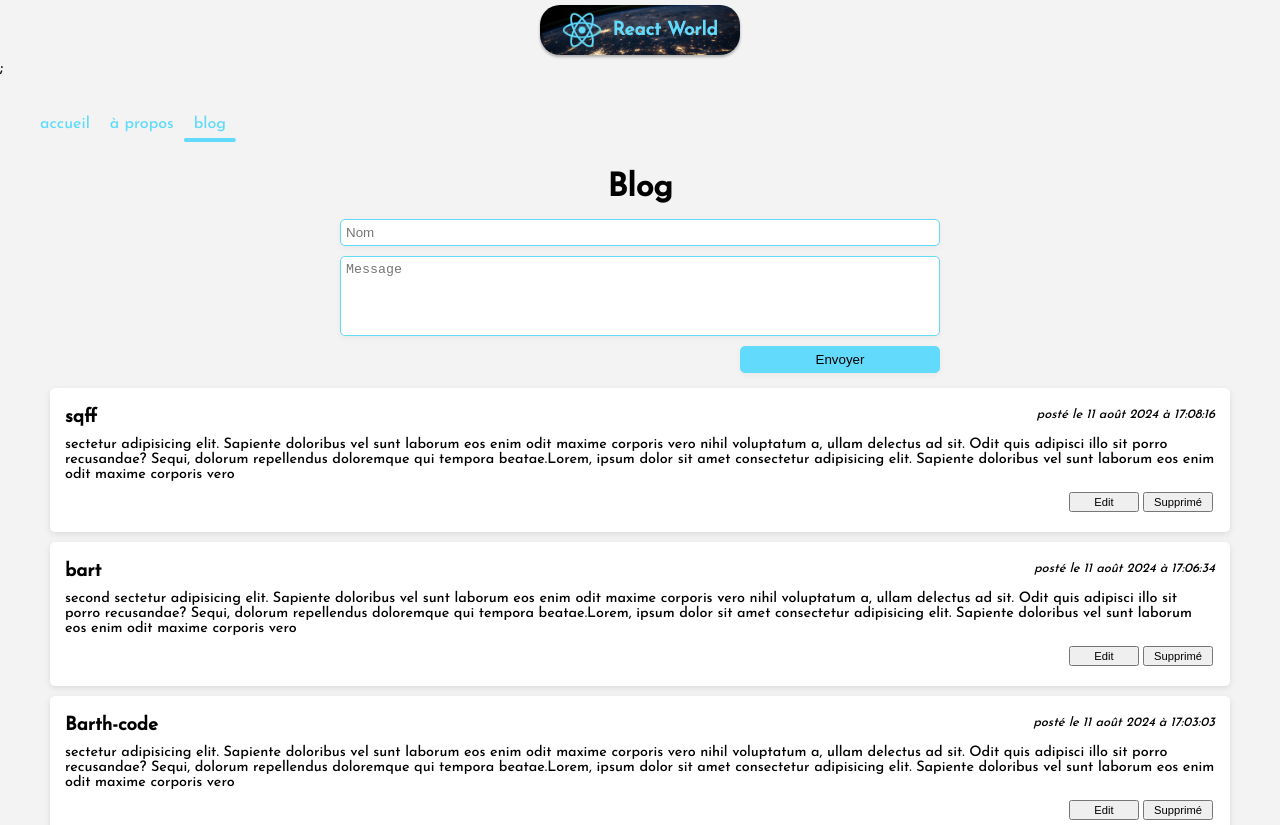
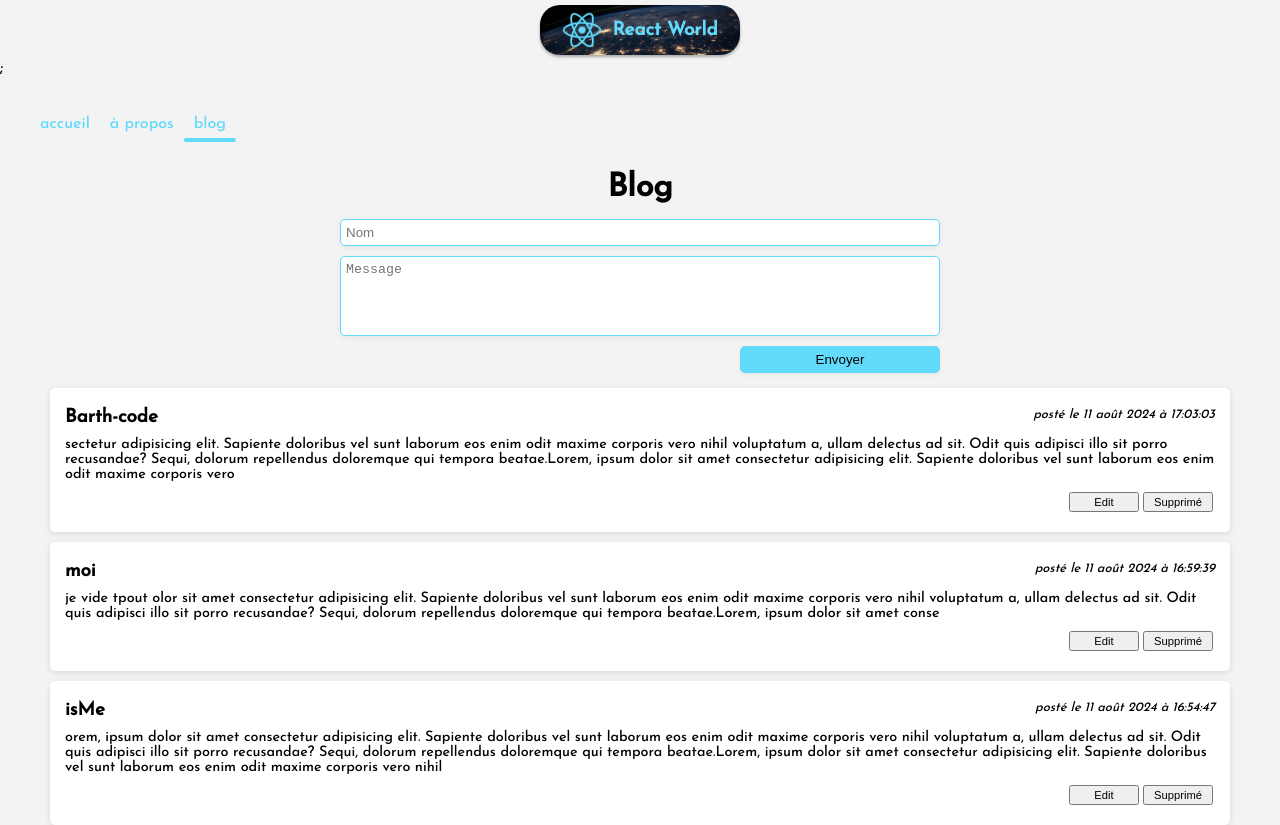
Before and after one commit to Barth-code/Projet-React2, a React (Create React App) app: page /blog in a window 1280 px wide. Shown: the top 825 px of the page. Built offline with nearby package versions, Linux system fonts and the light colour scheme; data requests are answered from the project's data file.

Commit message:
Edition complet de l'article

```diff
--- a/src/assets/db.json
+++ b/src/assets/db.json
@@ -43,16 +43,10 @@
       "date": 1723395783966
     },
     {
-      "id": "ad4b",
-      "author": "bart",
-      "content": "second sectetur adipisicing elit. Sapiente doloribus vel sunt laborum eos enim odit maxime corporis vero nihil voluptatum a, ullam delectus ad sit. Odit quis adipisci illo sit porro recusandae? Sequi, dolorum repellendus doloremque qui tempora beatae.Lorem, ipsum dolor sit amet consectetur adipisicing elit. Sapiente doloribus vel sunt laborum eos enim odit maxime corporis vero",
-      "date": 1723395994764
+      "id": "ad4b"
     },
     {
-      "id": "a9ec",
-      "author": "sqff",
-      "content": "sectetur adipisicing elit. Sapiente doloribus vel sunt laborum eos enim odit maxime corporis vero nihil voluptatum a, ullam delectus ad sit. Odit quis adipisci illo sit porro recusandae? Sequi, dolorum repellendus doloremque qui tempora beatae.Lorem, ipsum dolor sit amet consectetur adipisicing elit. Sapiente doloribus vel sunt laborum eos enim odit maxime corporis vero",
-      "date": 1723396096080
+      "id": "a9ec"
     }
   ]
 }
--- a/src/components/Article.js
+++ b/src/components/Article.js
@@ -1,7 +1,9 @@
+import axios from "axios";
 import React, { useState } from "react";
 
 const Article = ({ article }) => {
   const [isEditing, setIsEditing] = useState(false);
+  const [editContent, setEditContent] = useState("");
   const dateFormater = (date) => {
     let newDate = new Date(date).toLocaleDateString("fr-FR", {
       year: "numeric",
@@ -13,6 +15,18 @@ const Article = ({ article }) => {
     });
     return newDate;
   };
+  const handelEdit = () => {
+    const data = {
+      author: article.author,
+      content: editContent ? editContent : article.content,
+      date: article.date,
+      updateDate: Date.now(),
+    };
+    axios
+      .put("http://localhost:3004/articles/" + article.id)
+      .then(setIsEditing(false));
+  };
+
   return (
     <div className="article">
       <div className="card-header">
@@ -20,13 +34,20 @@ const Article = ({ article }) => {
         <em>posté le {dateFormater(article.date)} </em>
       </div>
       {isEditing ? (
-        <textarea defaultValue={article.content}></textarea>
+        <textarea
+          defaultValue={editContent ? editContent : article.content}
+          onChange={(e) => setEditContent(e.target.value)}
+        ></textarea>
       ) : (
-        <p>{article.content}</p>
+        <p>{editContent ? editContent : article.content}</p>
       )}
 
       <div className="btn-container">
-        <button onClick={() => setIsEditing(true)}>Edit</button>
+        {isEditing ? (
+          <button onClick={() => handelEdit()}>Valider</button>
+        ) : (
+          <button onClick={() => setIsEditing(true)}>Edit</button>
+        )}
         <button>Supprimé</button>
       </div>
     </div>
```
